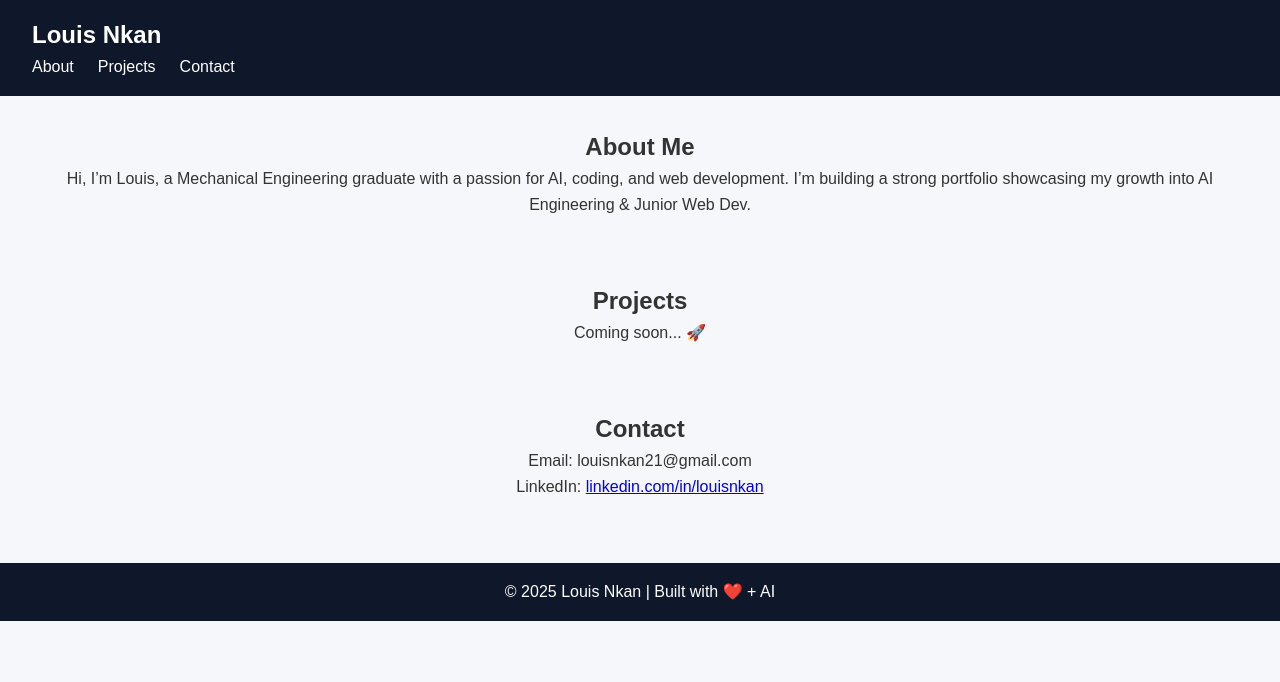
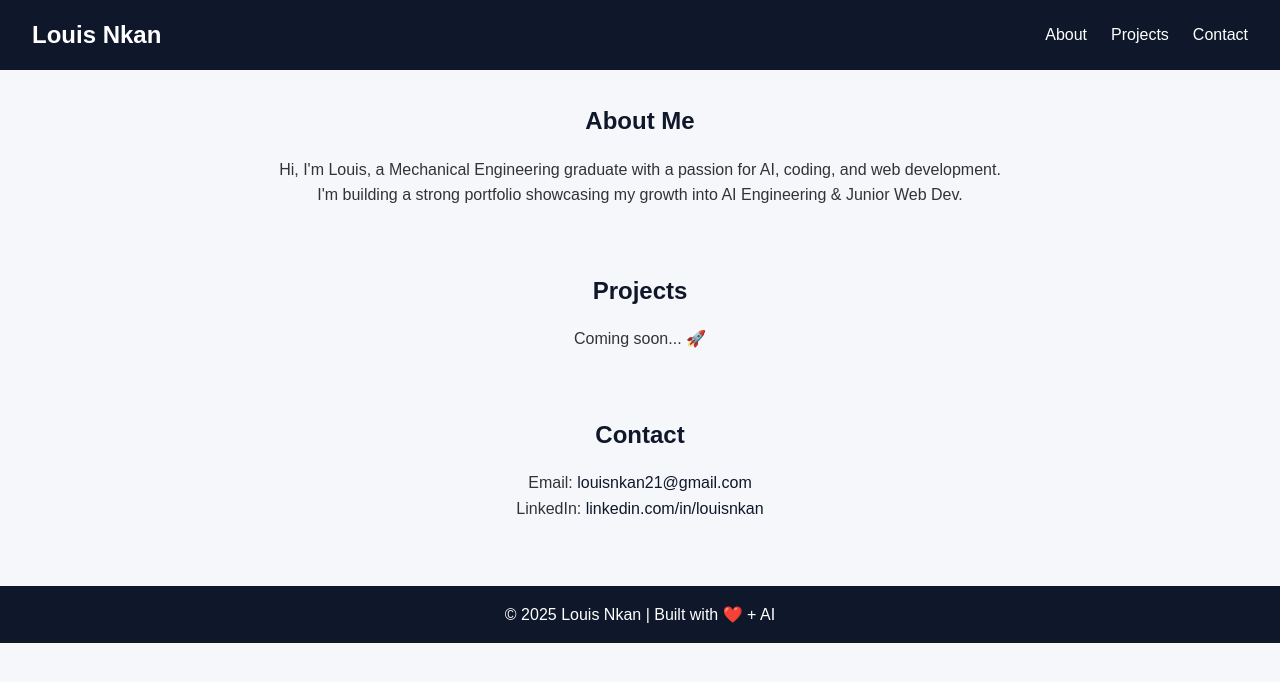
Before and after one commit to louisnkan/Personal-portfolio-, a plain HTML site: page index.html in a window 1280 px wide. Drawn offline with Linux system fonts and the light colour scheme.

Commit message:
Update index.html
Fix HTML formatting based on Claude feedback

```diff
--- a/index.html
+++ b/index.html
@@ -4,7 +4,107 @@
   <meta charset="UTF-8" />
   <meta name="viewport" content="width=device-width, initial-scale=1.0" />
   <title>Louis Nkan | Portfolio</title>
-  <link rel="stylesheet" href="style.css" />
+  <style>
+    * {
+      margin: 0;
+      padding: 0;
+      box-sizing: border-box;
+    }
+
+    html {
+      scroll-behavior: smooth;
+    }
+
+    body {
+      font-family: Arial, sans-serif;
+      line-height: 1.6;
+      color: #333;
+      background: #f5f7fa;
+    }
+
+    header {
+      background: #0f172a;
+      color: white;
+      padding: 1rem 2rem;
+    }
+
+    nav {
+      display: flex;
+      justify-content: space-between;
+      align-items: center;
+    }
+
+    .logo {
+      font-size: 1.5rem;
+    }
+
+    .nav-links {
+      list-style: none;
+      display: flex;
+      gap: 1.5rem;
+    }
+
+    .nav-links a {
+      color: white;
+      text-decoration: none;
+      transition: color 0.3s ease;
+    }
+
+    .nav-links a:hover {
+      color: #64748b;
+    }
+
+    section {
+      padding: 2rem;
+      text-align: center;
+      max-width: 800px;
+      margin: 0 auto;
+    }
+
+    section h2 {
+      margin-bottom: 1rem;
+      color: #0f172a;
+    }
+
+    #contact a {
+      color: #0f172a;
+      text-decoration: none;
+    }
+
+    #contact a:hover {
+      text-decoration: underline;
+    }
+
+    footer {
+      background: #0f172a;
+      color: white;
+      text-align: center;
+      padding: 1rem;
+      margin-top: 2rem;
+    }
+
+    /* Responsive Design */
+    @media (max-width: 768px) {
+      .nav-links {
+        flex-direction: column;
+        gap: 1rem;
+      }
+
+      nav {
+        flex-direction: column;
+        text-align: center;
+        gap: 1rem;
+      }
+
+      section {
+        padding: 1.5rem 1rem;
+      }
+
+      header {
+        padding: 1rem;
+      }
+    }
+  </style>
 </head>
 <body>
   <header>
@@ -21,8 +121,8 @@
   <section id="about">
     <h2>About Me</h2>
     <p>
-      Hi, I’m Louis, a Mechanical Engineering graduate with a passion for
-      AI, coding, and web development. I’m building a strong portfolio
+      Hi, I'm Louis, a Mechanical Engineering graduate with a passion for
+      AI, coding, and web development. I'm building a strong portfolio
       showcasing my growth into AI Engineering & Junior Web Dev.
     </p>
   </section>
@@ -34,14 +134,53 @@
 
   <section id="contact">
     <h2>Contact</h2>
-    <p>Email: louisnkan21@gmail.com</p>
-    <p>LinkedIn: <a href="#">linkedin.com/in/louisnkan</a></p>
+    <p>Email: <a href="mailto:louisnkan21@gmail.com">louisnkan21@gmail.com</a></p>
+    <p>LinkedIn: <a href="https://linkedin.com/in/louisnkan" target="_blank" rel="noopener noreferrer">linkedin.com/in/louisnkan</a></p>
   </section>
 
   <footer>
     <p>© 2025 Louis Nkan | Built with ❤️ + AI</p>
   </footer>
 
-  <script src="script.js"></script>
+  <script>
+    // Portfolio loaded confirmation
+    console.log("Portfolio loaded!");
+
+    // Smooth scrolling for navigation links (fallback for older browsers)
+    document.querySelectorAll('a[href^="#"]').forEach(anchor => {
+      anchor.addEventListener('click', function (e) {
+        e.preventDefault();
+        const target = document.querySelector(this.getAttribute('href'));
+        if (target) {
+          target.scrollIntoView({
+            behavior: 'smooth'
+          });
+        }
+      });
+    });
+
+    // Simple fade-in animation on scroll
+    const observerOptions = {
+      threshold: 0.1,
+      rootMargin: '0px 0px -50px 0px'
+    };
+
+    const observer = new IntersectionObserver(function(entries) {
+      entries.forEach(entry => {
+        if (entry.isIntersecting) {
+          entry.target.style.opacity = '1';
+          entry.target.style.transform = 'translateY(0)';
+        }
+      });
+    }, observerOptions);
+
+    // Apply animation to sections
+    document.querySelectorAll('section').forEach(section => {
+      section.style.opacity = '0';
+      section.style.transform = 'translateY(20px)';
+      section.style.transition = 'opacity 0.6s ease, transform 0.6s ease';
+      observer.observe(section);
+    });
+  </script>
 </body>
 </html>
```
